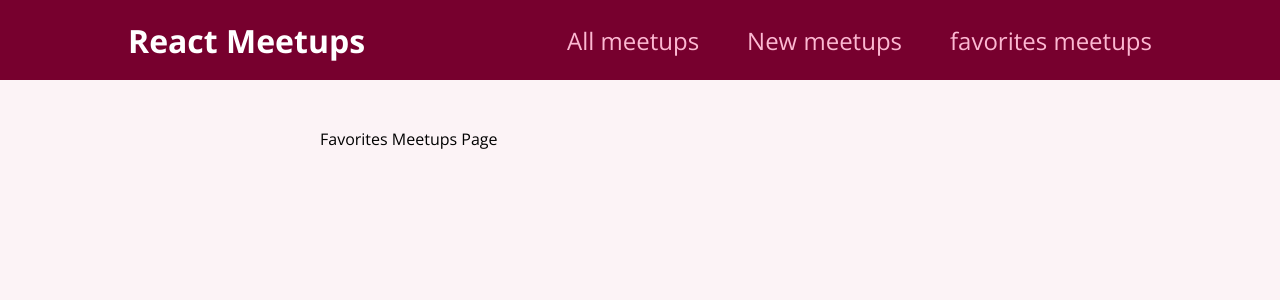
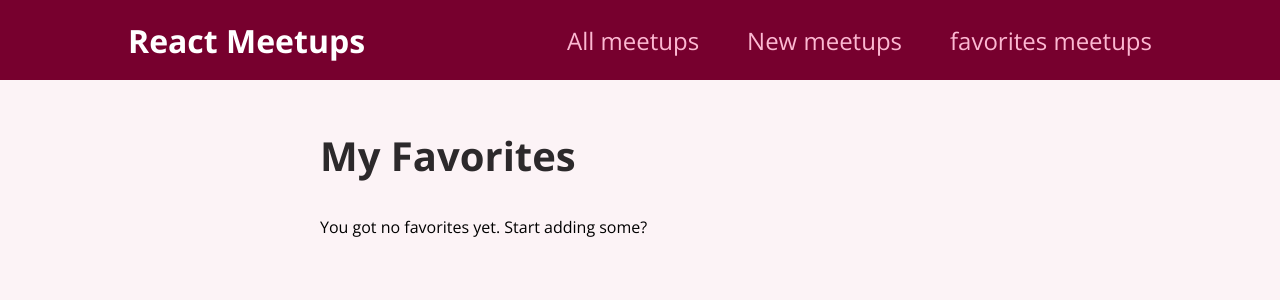
Before and after one commit to andersonzeroone/meetupsReact, a React (Create React App) app: page /favorites in a window 1280 px wide. Shown: the top 300 px of the page. Built offline with nearby package versions, Linux system fonts and the light colour scheme.

Commit message:
create page favorites

```diff
--- a/src/pages/Favorites.js
+++ b/src/pages/Favorites.js
@@ -1,5 +1,25 @@
+import { useContext } from 'react';
+
+import FavoritesContext from '../store/favorite-context';
+import MeetupList from '../components/meetups/meetupList';
+
 function Favorites() {
-  return <div>Favorites Meetups Page</div>
+  const favoritesCtx = useContext(FavoritesContext);
+
+  let content;
+
+  if (favoritesCtx.totalFavorites === 0) {
+    content = <p>You got no favorites yet. Start adding some?</p>;
+  } else {
+    content = <MeetupList meetups={favoritesCtx.favorites} />;
+  }
+
+  return (
+    <section>
+      <h1>My Favorites</h1>
+      {content}
+    </section>
+  );
 }
 
 export default Favorites;
```
